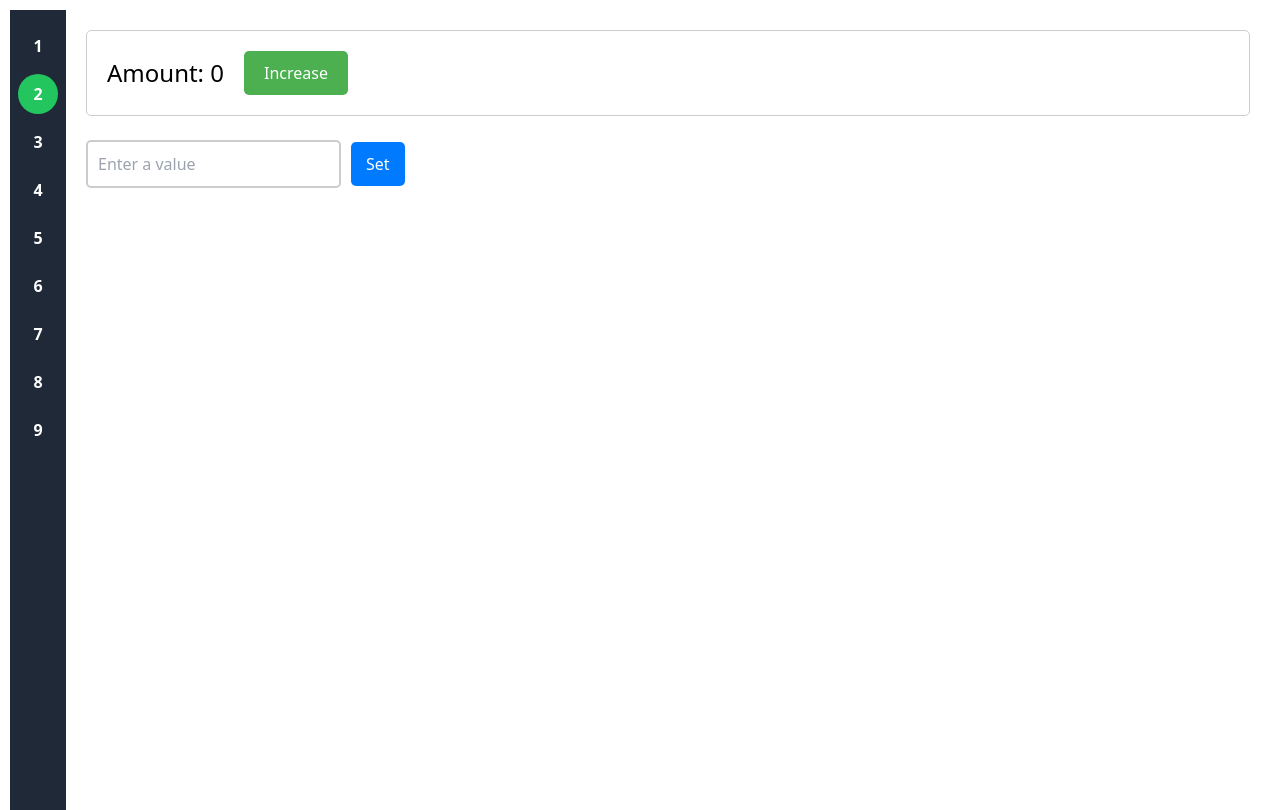
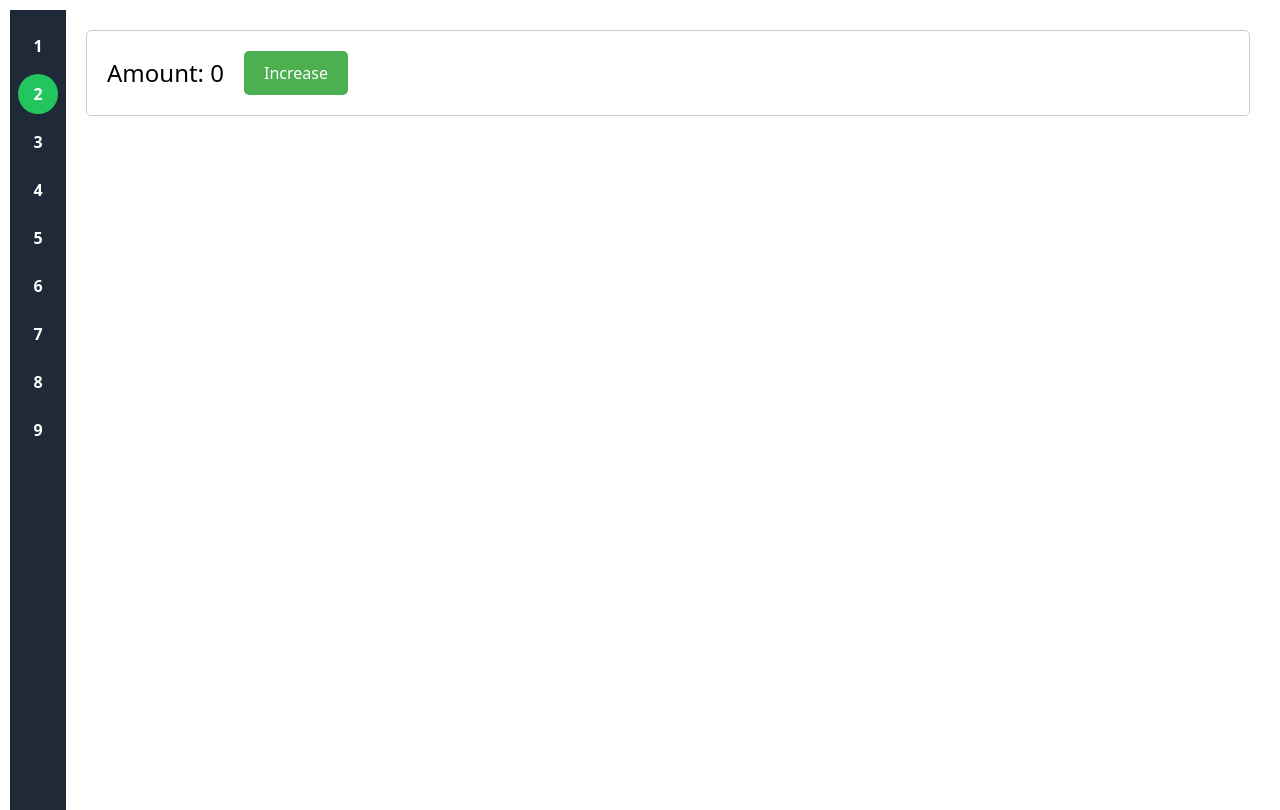
Before and after one commit to damiansire/angular-examples, an Angular app: page /1 in a window 1280 px wide. Built offline with nearby package versions, Linux system fonts and the light colour scheme.

Commit message:
feat: update update signal component

```diff
--- a/src/app/signals/update-signal/update-signal.component.html
+++ b/src/app/signals/update-signal/update-signal.component.html
@@ -2,13 +2,3 @@
   <div class="counter-display">Amount: {{ count() }}</div>
   <button class="counter-button" (click)="update()">Increase</button>
 </div>
-<br />
-<div class="input-group">
-  <input
-    #signalSetInput
-    type="text"
-    class="form-control"
-    placeholder="Enter a value"
-  />
-  <button class="btn btn-primary" (click)="setValue()">Set</button>
-</div>
```
